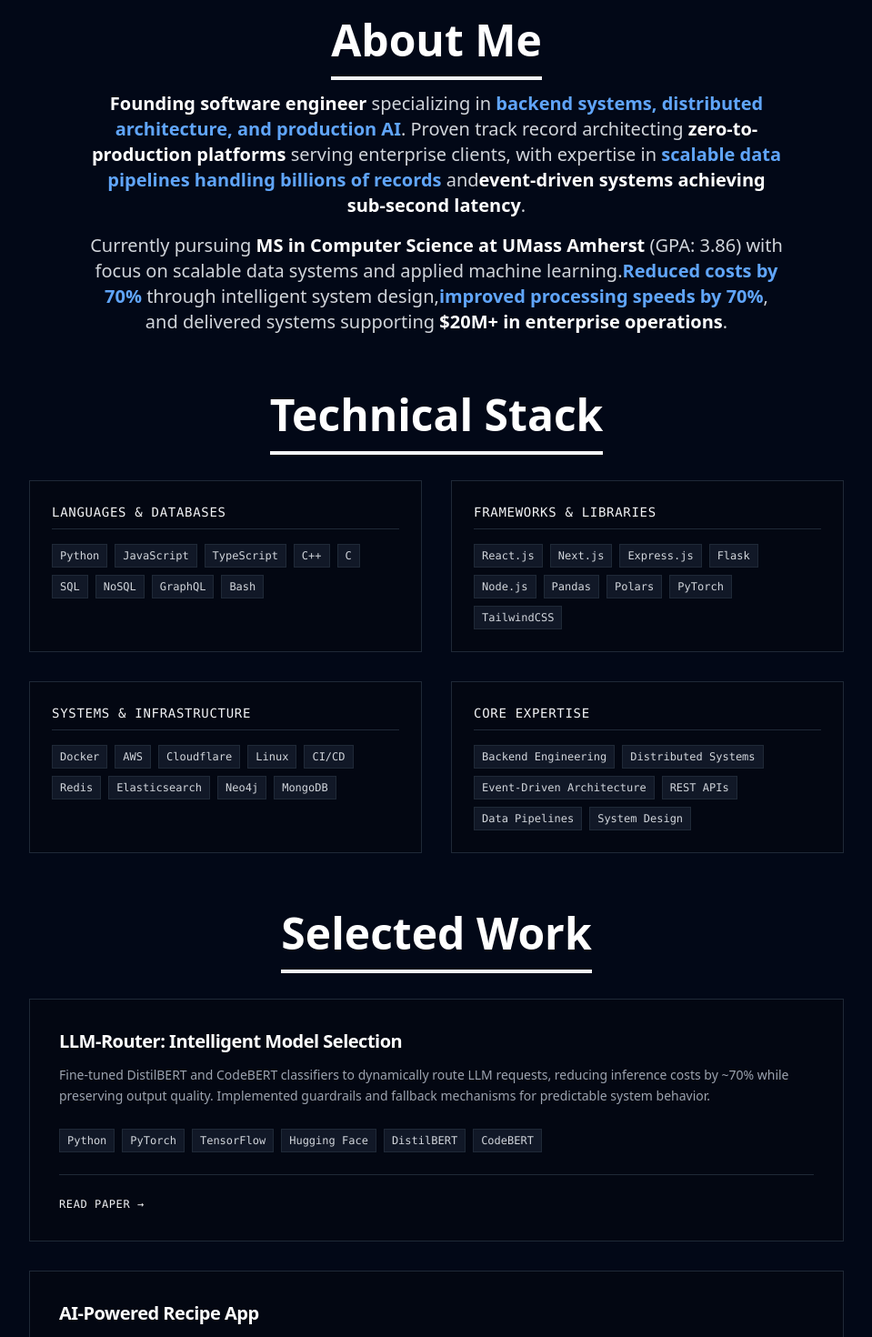
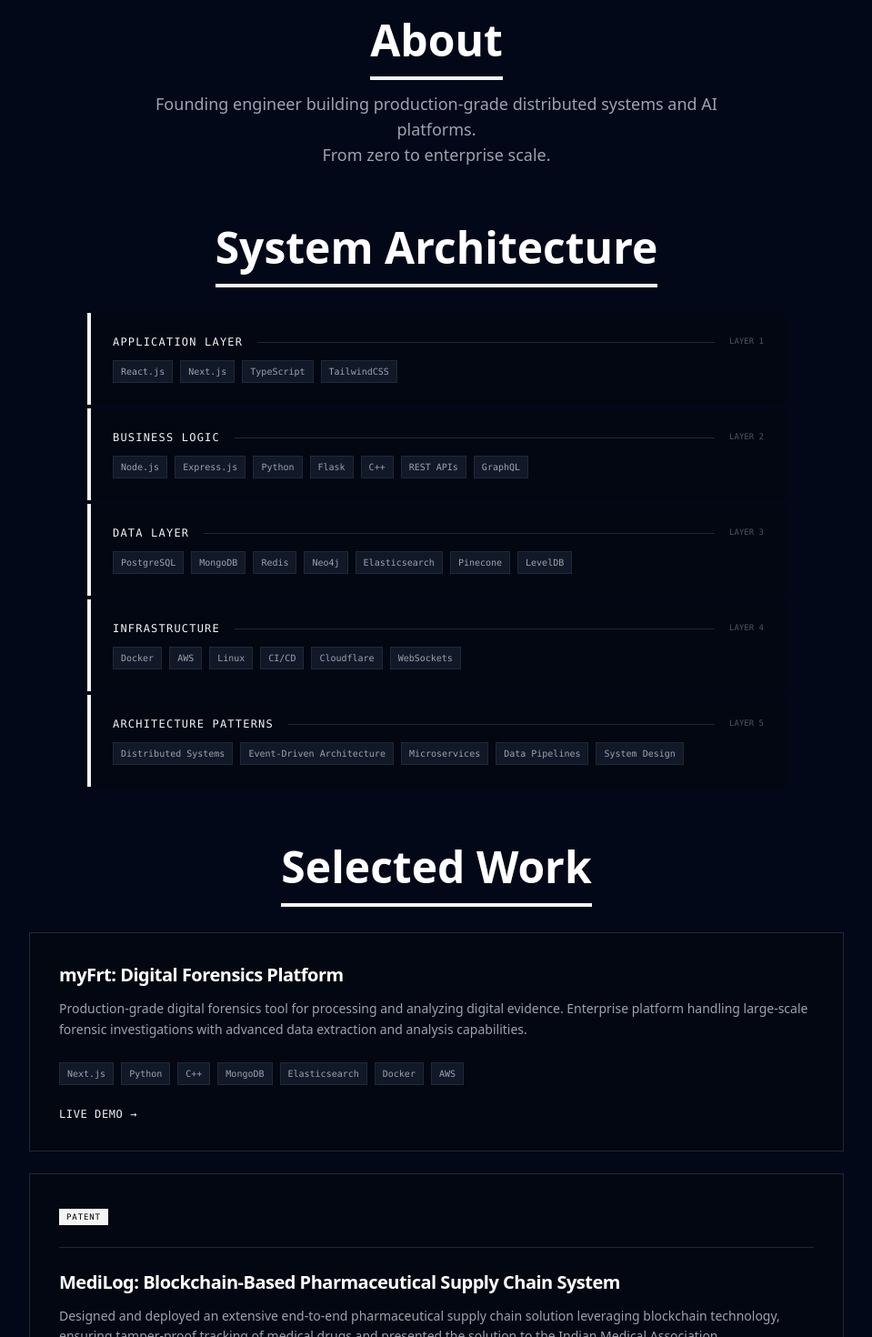
Before and after one commit to JeetDSharma/portfolio, a Next.js app: page / in a window 1280 px wide. Shown: the part 860-2330 px from the top of the page at 91% size, without its empty margins (160-1119 px from the left). Built offline with nearby package versions, Linux system fonts and the light colour scheme.

Commit message:
updated experience cards with impact metrics and reorganized skills section

```diff
--- a/components/Body.tsx
+++ b/components/Body.tsx
@@ -18,6 +18,11 @@ const experiences = [
     title: "Full Stack Development Intern @ Karpuragaurai Technologies",
     duration: "May 2025 – Aug 2025",
     year: "2025",
+    impact: [
+      { metric: "95%+", label: "Accuracy" },
+      { metric: "<1s", label: "Latency" },
+      { metric: "7+", label: "Integrations" },
+    ],
     description: [
       "Integrated vector-based semantic search (Pinecone) achieving 95%+ accuracy in RAG-based responses.",
       "Architected event-driven backend enabling sub-second latency across 7+ real-time integrations (WhatsApp, SMS, Gmail, Twilio).",
@@ -31,12 +36,16 @@ const experiences = [
       "WebSockets",
       "Docker",
     ],
-    highlight: "95%+ Accuracy",
   },
   {
     title: "Founding Full Stack Engineer @ Lab Systems Pvt. Ltd.",
     duration: "May 2023 – Aug 2024",
     year: "2023",
+    impact: [
+      { metric: "$20M+", label: "Revenue Impact" },
+      { metric: "20+", label: "REST APIs" },
+      { metric: "0→1", label: "Platform Built" },
+    ],
     description: [
       "Founding engineer architecting AI-driven forensics platform from zero to production serving enterprise clients.",
       "Designed scalable data pipelines and 20+ REST APIs supporting high-volume investigative workflows.",
@@ -53,72 +62,64 @@ const experiences = [
       "AWS",
       "Cloudflare",
     ],
-    highlight: "Founding Engineer",
   },
   {
     title: "Full Stack Software Engineer Intern @ Lab Systems Pvt. Ltd.",
     duration: "Aug 2022 – Apr 2023",
     year: "2022",
+    impact: [
+      { metric: "2B+", label: "Records" },
+      { metric: "70%", label: "Performance ↑" },
+      { metric: "<1s", label: "Stream Latency" },
+    ],
     description: [
-      "Developed cryptocurrency forensics solutions reducing manual processing time by 70%.",
-      "Designed hybrid MongoDB-LevelDB storage enabling fast lookups across 2B+ transaction records.",
-      "Contributed to investigations involving global clients with $20M+ financial exposure.",
+      "Architected high-performance distributed graph database handling 2B+ records with sharded architecture.",
+      "Optimized PostgreSQL queries improving performance by 70% through indexing and connection pooling.",
+      "Designed real-time streaming pipeline achieving sub-second latency using WebSockets.",
     ],
     techStack: ["Python", "Node.js", "MongoDB", "LevelDB", "Docker", "Linux"],
-    highlight: "70% Faster",
   },
 ];
 
 const Skills = [
   {
-    title: "Languages & Databases",
+    title: "Application Layer",
+    skills: ["React.js", "Next.js", "TypeScript", "TailwindCSS"],
+  },
+  {
+    title: "Business Logic",
     skills: [
+      "Node.js",
+      "Express.js",
       "Python",
-      "JavaScript",
-      "TypeScript",
+      "Flask",
       "C++",
-      "C",
-      "SQL",
-      "NoSQL",
+      "REST APIs",
       "GraphQL",
-      "Bash",
     ],
   },
   {
-    title: "Frameworks & Libraries",
+    title: "Data Layer",
     skills: [
-      "React.js",
-      "Next.js",
-      "Express.js",
-      "Flask",
-      "Node.js",
-      "Pandas",
-      "Polars",
-      "PyTorch",
-      "TailwindCSS",
+      "PostgreSQL",
+      "MongoDB",
+      "Redis",
+      "Neo4j",
+      "Elasticsearch",
+      "Pinecone",
+      "LevelDB",
     ],
   },
   {
-    title: "Systems & Infrastructure",
-    skills: [
-      "Docker",
-      "AWS",
-      "Cloudflare",
-      "Linux",
-      "CI/CD",
-      "Redis",
-      "Elasticsearch",
-      "Neo4j",
-      "MongoDB",
-    ],
+    title: "Infrastructure",
+    skills: ["Docker", "AWS", "Linux", "CI/CD", "Cloudflare", "WebSockets"],
   },
   {
-    title: "Core Expertise",
+    title: "Architecture Patterns",
     skills: [
-      "Backend Engineering",
       "Distributed Systems",
       "Event-Driven Architecture",
-      "REST APIs",
+      "Microservices",
       "Data Pipelines",
       "System Design",
     ],
@@ -127,7 +128,7 @@ const Skills = [
 
 const education = [
   {
-    degree: "M.S. in Computer Science",
+    degree: "Masters of Science in Computer Science",
     institution: "University of Massachusetts Amherst",
     duration: "Sep 2024 – May 2026",
     gpa: "GPA: 3.86/4.0",
@@ -140,7 +141,7 @@ const education = [
     year: "2024",
   },
   {
-    degree: "B.E. in Computer Engineering",
+    degree: "Bachelors of Engineering in Computer Engineering",
     institution: "University of Mumbai",
     duration: "Aug 2019 – May 2023",
     gpa: "GPA: 3.87/4.0",
@@ -156,22 +157,49 @@ const education = [
 
 const projects = [
   {
+    title: "myFrt: Digital Forensics Platform",
+    description:
+      "Production-grade digital forensics tool for processing and analyzing digital evidence. Enterprise platform handling large-scale forensic investigations with advanced data extraction and analysis capabilities.",
+    techStack: [
+      "Next.js",
+      "Python",
+      "C++",
+      "MongoDB",
+      "Elasticsearch",
+      "Docker",
+      "AWS",
+    ],
+    links: {
+      github: null,
+      demo: "https://myfrt.com/",
+      paperLink: null,
+      patentLink: null,
+    },
+  },
+  {
+    title: "MediLog: Blockchain-Based Pharmaceutical Supply Chain System",
+    description:
+      "Designed and deployed an extensive end-to-end pharmaceutical supply chain solution leveraging blockchain technology, ensuring tamper-proof tracking of medical drugs and presented the solution to the Indian Medical Association.",
+    techStack: ["Ethereum", "Solidity", "MERN Stack"],
+    hasPatent: true,
+    links: {
+      github: null,
+      demo: null,
+      paperLink: null,
+      patentLink:
+        "https://register.dpma.de/DPMAregister/pat/register?AKZ=2020231028233&CURSOR=0",
+    },
+  },
+  {
     title: "LLM-Router: Intelligent Model Selection",
     description:
       "Fine-tuned DistilBERT and CodeBERT classifiers to dynamically route LLM requests, reducing inference costs by ~70% while preserving output quality. Implemented guardrails and fallback mechanisms for predictable system behavior.",
-    techStack: [
-      "Python",
-      "PyTorch",
-      "TensorFlow",
-      "Hugging Face",
-      "DistilBERT",
-      "CodeBERT",
-    ],
+    techStack: ["Python", "PyTorch", "HuggingFace", "FastAPI", "Docker"],
     links: {
-      github: null,
+      github: "https://github.com/JeetDSharma/LLM-Router",
       demo: null,
-      paperLink:
-        "https://drive.google.com/file/d/1sT_glWXGqHPYoWQDw0jpKA6_r_wKf13G/view?usp=drive_link",
+      paperLink: null,
+      patentLink: null,
     },
   },
   {
@@ -190,18 +218,6 @@ const projects = [
     links: {
       github: "https://github.com/JeetDSharma/AI-Powered-Recipe-Social-App",
       demo: null,
-    },
-  },
-  {
-    title: "MediLog: Blockchain-Based Pharmaceutical Supply Chain System",
-    description:
-      "Designed and deployed an extensive end-to-end pharmaceutical supply chain solution leveraging blockchain technology, ensuring tamper-proof tracking of medical drugs and presented the solution to the Indian Medical Association.",
-    techStack: ["Ethereum", "Solidity", "MERN Stack"],
-    links: {
-      github: null,
-      demo: null,
-      patentLink:
-        "https://register.dpma.de/DPMAregister/pat/register?AKZ=2020231028233&CURSOR=0",
     },
   },
   {
@@ -236,50 +252,14 @@ const BodySection = () => {
       >
         <h2 className="text-3xl md:text-5xl font-bold text-gray-900 dark:text-white mb-8">
           <span className="border-b-4 border-gray-900 dark:border-gray-100 pb-2">
-            About Me
+            About
           </span>
         </h2>
-        <p className="mt-4 text-lg md:text-xl text-gray-600 dark:text-gray-300 max-w-3xl mx-auto leading-relaxed">
-          <strong className="text-gray-800 dark:text-white">
-            Founding software engineer
-          </strong>{" "}
-          specializing in{" "}
-          <strong className="text-blue-600 dark:text-blue-400">
-            backend systems, distributed architecture, and production AI
-          </strong>
-          . Proven track record architecting{" "}
-          <strong className="text-gray-800 dark:text-white">
-            zero-to-production platforms
-          </strong>{" "}
-          serving enterprise clients, with expertise in{" "}
-          <strong className="text-blue-600 dark:text-blue-400">
-            scalable data pipelines handling billions of records
-          </strong>{" "}
-          and
-          <strong className="text-gray-800 dark:text-white">
-            event-driven systems achieving sub-second latency
-          </strong>
-          .
-        </p>
-        <p className="mt-4 text-lg md:text-xl text-gray-600 dark:text-gray-300 max-w-3xl mx-auto leading-relaxed">
-          Currently pursuing{" "}
-          <strong className="text-gray-800 dark:text-white">
-            MS in Computer Science at UMass Amherst
-          </strong>{" "}
-          (GPA: 3.86) with focus on scalable data systems and applied machine
-          learning.
-          <strong className="text-blue-600 dark:text-blue-400">
-            Reduced costs by 70%
-          </strong>{" "}
-          through intelligent system design,
-          <strong className="text-blue-600 dark:text-blue-400">
-            improved processing speeds by 70%
-          </strong>
-          , and delivered systems supporting{" "}
-          <strong className="text-gray-800 dark:text-white">
-            $20M+ in enterprise operations
-          </strong>
-          .
+        <p className="text-base md:text-lg text-gray-600 dark:text-gray-400 max-w-2xl mx-auto leading-relaxed">
+          Founding engineer building production-grade distributed systems and AI
+          platforms.
+          <br />
+          From zero to enterprise scale.
         </p>
       </motion.div>
 
@@ -293,23 +273,29 @@ const BodySection = () => {
       >
         <h2 className="text-3xl md:text-5xl font-bold text-gray-900 dark:text-white mb-12 text-center">
           <span className="border-b-4 border-gray-900 dark:border-gray-100 pb-2">
-            Technical Stack
+            System Architecture
           </span>
         </h2>
-        <div className="grid grid-cols-1 md:grid-cols-2 gap-8">
+        <div className="max-w-3xl mx-auto space-y-1">
           {Skills.map((skill, index) => (
             <div
               key={index}
-              className="bg-white dark:bg-gray-950 p-6 border border-gray-200 dark:border-gray-800 hover:border-gray-900 dark:hover:border-gray-100 transition-colors duration-300"
+              className="bg-white dark:bg-gray-950 border-l-4 border-gray-900 dark:border-gray-100 p-6 hover:bg-gray-50 dark:hover:bg-gray-900 transition-colors duration-300"
             >
-              <h3 className="text-sm font-mono uppercase tracking-wider text-gray-900 dark:text-gray-100 mb-4 border-b border-gray-200 dark:border-gray-800 pb-2">
-                {skill.title}
-              </h3>
+              <div className="flex items-center justify-between mb-3">
+                <h3 className="text-xs font-mono uppercase tracking-widest text-gray-900 dark:text-gray-100">
+                  {skill.title}
+                </h3>
+                <div className="h-px flex-1 mx-4 bg-gray-200 dark:bg-gray-800"></div>
+                <span className="text-[9px] font-mono text-gray-400 dark:text-gray-600">
+                  LAYER {index + 1}
+                </span>
+              </div>
               <div className="flex flex-wrap gap-2">
                 {skill.skills.map((s, i) => (
                   <span
                     key={i}
-                    className="px-2 py-1 text-xs font-mono text-gray-700 dark:text-gray-300 bg-gray-50 dark:bg-gray-900 border border-gray-200 dark:border-gray-800"
+                    className="px-2 py-1 text-[10px] font-mono text-gray-600 dark:text-gray-400 bg-gray-100 dark:bg-gray-900 border border-gray-200 dark:border-gray-800"
                   >
                     {s}
                   </span>
@@ -334,8 +320,8 @@ const BodySection = () => {
           </span>
         </h2>
 
-        {/* Project Cards Grid */}
-        <div className="space-y-8">
+        {/* Project Cards */}
+        <div className="space-y-6">
           {projects.map((project, index) => (
             <motion.div
               key={index}
@@ -343,10 +329,19 @@ const BodySection = () => {
               whileInView={{ opacity: 1, y: 0 }}
               transition={{ duration: 0.5, delay: index * 0.1 }}
               viewport={{ once: true }}
-              className="bg-white dark:bg-gray-950 border border-gray-200 dark:border-gray-800 p-8 hover:border-gray-900 dark:hover:border-gray-100 transition-colors duration-300"
+              className="bg-white dark:bg-gray-950 border border-gray-200 dark:border-gray-800 hover:border-gray-900 dark:hover:border-gray-100 transition-colors duration-300 p-8"
             >
+              {/* Patent Badge */}
+              {project.hasPatent && (
+                <div className="mb-6 pb-6 border-b border-gray-200 dark:border-gray-800">
+                  <span className="text-[9px] font-mono uppercase tracking-widest bg-gray-900 dark:bg-gray-100 text-white dark:text-black px-2 py-1">
+                    PATENT
+                  </span>
+                </div>
+              )}
+
               {/* Project Title */}
-              <h3 className="text-xl font-semibold text-gray-900 dark:text-white mb-3 tracking-tight">
+              <h3 className="text-xl font-bold text-gray-900 dark:text-white mb-3 tracking-tight">
                 {project.title}
               </h3>
 
@@ -356,18 +351,18 @@ const BodySection = () => {
               </p>
 
               {/* Tech Stack */}
-              <div className="flex flex-wrap gap-2 mb-6 pb-6 border-b border-gray-200 dark:border-gray-800">
+              <div className="flex flex-wrap gap-2 mb-6">
                 {project.techStack.map((tech, i) => (
                   <span
                     key={i}
-                    className="px-2 py-1 text-xs font-mono text-gray-700 dark:text-gray-300 bg-gray-50 dark:bg-gray-900 border border-gray-200 dark:border-gray-800"
+                    className="px-2 py-1 text-[10px] font-mono text-gray-600 dark:text-gray-400 bg-gray-50 dark:bg-gray-900 border border-gray-200 dark:border-gray-800"
                   >
                     {tech}
                   </span>
                 ))}
               </div>
 
-              {/* Links Section */}
+              {/* Links */}
               <div className="flex flex-wrap gap-4 text-xs font-mono uppercase tracking-wider">
                 {project.links.github && (
                   <a
@@ -529,8 +524,8 @@ const BodySection = () => {
 
                 <div className="p-8 pt-12">
                   {/* Job Title & Company */}
-                  <div className="mb-6">
-                    <h3 className="text-2xl font-bold text-gray-900 dark:text-white mb-2 tracking-tight">
+                  <div className="mb-8">
+                    <h3 className="text-xl font-bold text-gray-900 dark:text-white mb-2 tracking-tight">
                       {exp.title}
                     </h3>
                     <p className="text-xs font-mono uppercase tracking-widest text-gray-500 dark:text-gray-400">
@@ -538,14 +533,19 @@ const BodySection = () => {
                     </p>
                   </div>
 
-                  {/* Impact Highlights */}
-                  <div className="mb-6 space-y-3">
-                    {exp.description.map((desc, i) => (
-                      <div key={i} className="flex items-start gap-4 group">
-                        <div className="w-1 h-1 bg-gray-900 dark:bg-gray-100 mt-2 flex-shrink-0 group-hover:w-4 transition-all duration-200"></div>
-                        <p className="text-sm text-gray-700 dark:text-gray-300 leading-relaxed">
-                          {desc}
-                        </p>
+                  {/* Visual Impact Metrics */}
+                  <div className="grid grid-cols-3 gap-4 mb-8">
+                    {exp.impact.map((item, i) => (
+                      <div
+                        key={i}
+                        className="text-center p-6 bg-gray-50 dark:bg-gray-900 border border-gray-200 dark:border-gray-800 hover:border-gray-900 dark:hover:border-gray-100 transition-colors"
+                      >
+                        <div className="text-4xl font-bold text-gray-900 dark:text-white mb-2 font-mono">
+                          {item.metric}
+                        </div>
+                        <div className="text-[9px] font-mono uppercase tracking-widest text-gray-500 dark:text-gray-400">
+                          {item.label}
+                        </div>
                       </div>
                     ))}
                   </div>
```
